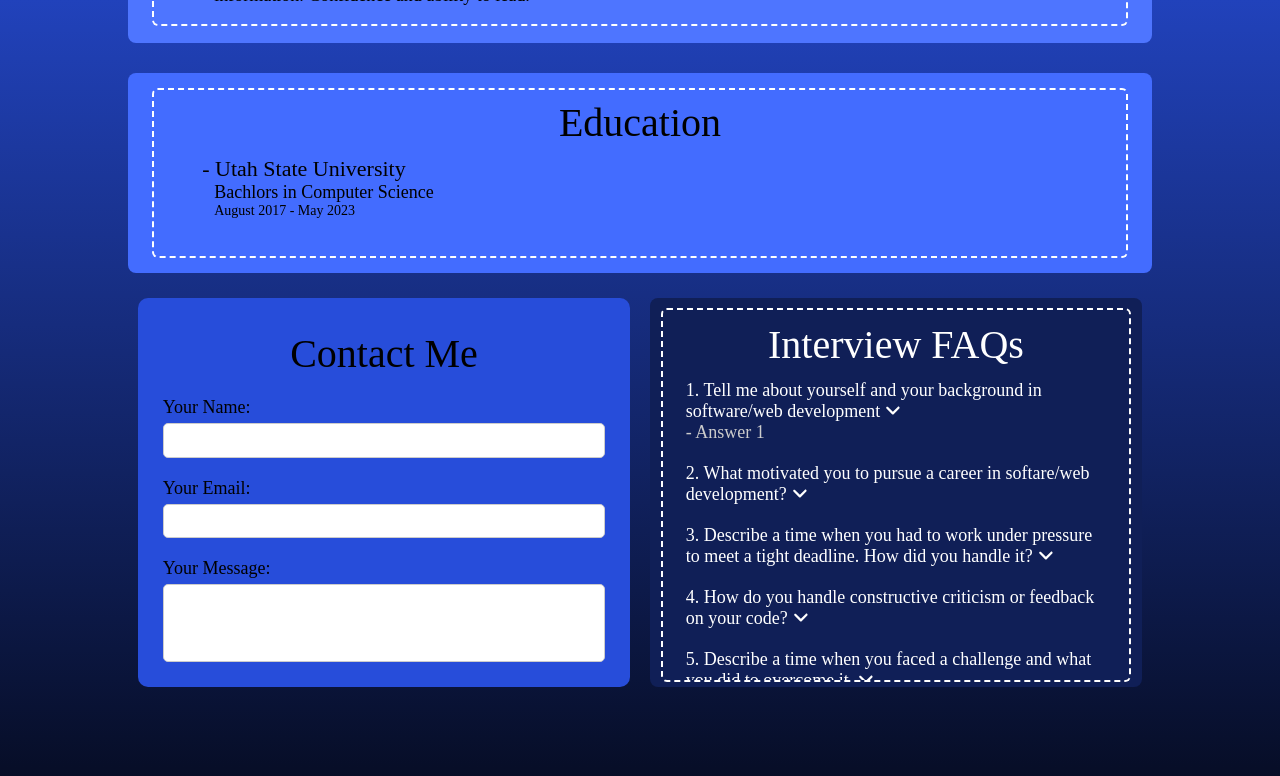
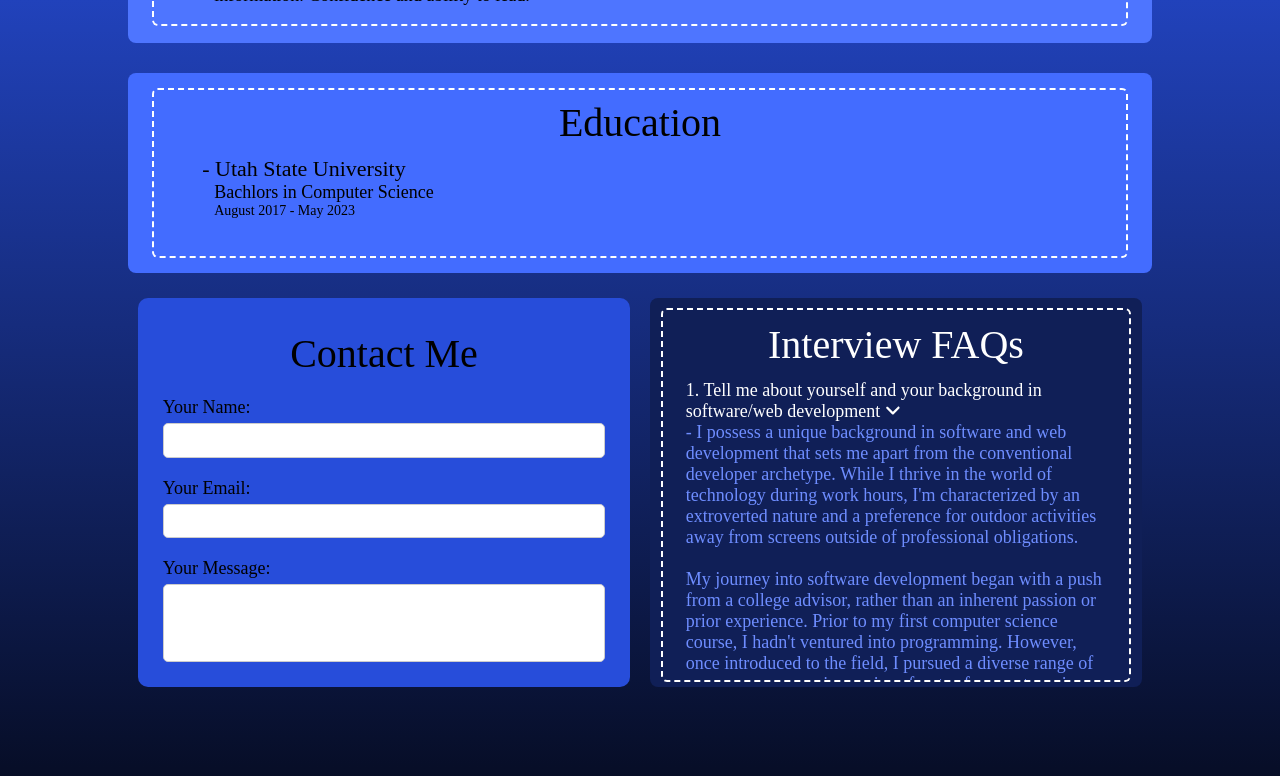
Before and after one commit to jennacioffi/personal-website, a React (Create React App) app: page / in a window 1280 px wide. Both pictures are taken after a click on the element 895 px from the left and 1936 px from the top of the page. Shown: the part 1536-2312 px from the top of the page. Built offline with nearby package versions, Linux system fonts and the light colour scheme.

Commit message:
InterviewFAQs
Entered answers in for interviewFAQs

```diff
--- a/src/App.js
+++ b/src/App.js
@@ -81,43 +81,45 @@ function App() {
   const interviewFAQs = [
     {
       question: '1. Tell me about yourself and your background in software/web development',
-      answer: '- Answer 1'
+      answer: '- I possess a unique background in software and web development that sets me apart from the conventional developer archetype. While I thrive in the world of technology during work hours, I\'m characterized by an extroverted nature and a preference for outdoor activities away from screens outside of professional obligations.\n\nMy journey into software development began with a push from a college advisor, rather than an inherent passion or prior experience. Prior to my first computer science course, I hadn\'t ventured into programming. However, once introduced to the field, I pursued a diverse range of courses encompassing various facets of computer science, including command line operations, system architecture, and web development.\n\nWhile I am not inclined towards generating original ideas independently, I do occasionally find myself creatively engaged in problem-solving within tech-related projects. My exposure to different programming languages and concepts, including an app development course and a particularly intriguing experience with C++, has broadened my understanding and fueled my enthusiasm for the field.\n\nWhat I particularly value in any professional setting is constructive criticism and open communication, which I believe are integral to personal and collective growth.'
     },
     {
       question: '2. What motivated you to pursue a career in softare/web development?',
-      answer: '- Answer 2'
+      answer: '- My passion for technology, coupled with a deep interest in psychology, has been a driving force behind my decision to pursue a career in software and web development. From a young age, I\'ve been captivated by the parallels between computers and life, finding immense utility in technology\'s ability to streamline tasks and enhance accessibility, such as using iPads and digital textbooks to ease academic burdens.\n\nWhile my college computer science courses didn\'t always resonate with me, witnessing the tangible results of my work coming to life has consistently provided a gratifying sense of accomplishment. Looking ahead, I am eager to further my education in psychology and channel my technical skills into creating impactful applications and websites aimed at addressing pressing societal issues, particularly in the realm of mental health. My overarching goal is to leverage technology as a catalyst for positive change and personal empowerment, driving forward progress for individuals and society as a whole.'
+
+
     },
     {
       question: '3. Describe a time when you had to work under pressure to meet a tight deadline. How did you handle it?',
-      answer: '- Answer 3'
+      answer: '- During my academic experience, I encountered several instances where I had to navigate tight deadlines, particularly with school assignments. Recognizing the importance of punctuality in the professional world, I made it a personal priority to stay ahead of my tasks and avoid the risk of falling behind.\n\nAlthough I didn\'t encounter stringent deadlines in my initial job role, I remained proactive in managing my workload to prevent any last-minute rushes. In the academic setting, I maintained open communication with my professors, especially during periods of adversity like chronic migraines. Whenever I sensed the onset of a migraine, I promptly informed my professors, expressed my apologies for any inconvenience caused, and proposed revised deadlines that accommodated my circumstances without compromising the quality of my work or inconveniencing them excessively.\n\nThis approach ensured that I fulfilled my commitments responsibly while maintaining a professional standard of work and communication.'
     },
     {
       question: '4. How do you handle constructive criticism or feedback on your code?',
-      answer: '- Answer 4'
+      answer: '- I approach constructive criticism and feedback on my code with an open mind and a growth-oriented mindset. Recognizing that I\'m still evolving in this field, I genuinely value code reviews as opportunities for learning and improvement. I welcome kind and constructive criticism, as it provides invaluable insights that contribute to my professional development. Viewing every feedback session as a learning experience, I strive to implement suggested improvements and refine my coding practices continuously.'
     },
     {
       question: '5. Describe a time when you faced a challenge and what you did to overcome it.',
-      answer: '- Answer 5'
+      answer: '- In navigating life\'s challenges, I adopt a methodical approach centered around pausing, analyzing, and adapting accordingly. When confronted with a challenge, I take a moment to pause and thoroughly analyze the situation. I identify the root cause, assess its potential impacts, and brainstorm potential solutions. This analysis involves questioning whether I possess the necessary skills to address the issue independently or if I require assistance.\n\nIf I determine that I may require assistance, I initially attempt to resolve the challenge on my own, allocating a reasonable timeframe to explore potential solutions. I prioritize efficiency and avoid unnecessary delays. Should I encounter difficulty in finding a resolution, I proactively seek assistance from colleagues or mentors.\n\nFor challenges that prove too complex or beyond my expertise, I acknowledge limitations and promptly seek alternative solutions. This may involve compiling a comprehensive overview of the challenge and engaging the expertise of individuals or resources better equipped to provide assistance, ensuring effective problem-solving and forward progress.'
     },
     {
       question: '6. Can you discuss a situation where you had to learn a new technology or programming language quickly? How did you approach it?',
-      answer: '- Answer 6'
+      answer: '- Early in my career, I encountered a scenario where I had to swiftly acquire proficiency in iOS and Android app development for a project aimed at supporting a non-profit foundation\'s breast cancer awareness initiative. Despite lacking prior experience in app development, I was determined to meet the client\'s expectations and deliver impactful results.\n\nTo expedite my learning process, I leveraged online learning platforms such as Codecademy and YouTube, focusing on mastering the necessary programming languages. Additionally, I received guidance from the development lead, who provided clear direction on key areas to prioritize.\n\nThrough dedicated self-study and mentorship, I rapidly acquired the requisite skills, enabling me to contribute effectively to the project. Subsequently, my newfound expertise proved valuable when we secured a project with MIT, where I assisted the tech lead in optimizing the app deployment process for their digital wallet solution.\n\nThis experience underscored the effectiveness of proactive learning and collaboration in adapting to new technologies and fulfilling project requirements efficiently.'
     },
     {
       question: '7. Describe a time when you had a disagreement with a team member during a project. How did you handle it?',
-      answer: '- Answer 7'
+      answer: '- Throughout my career, I\'ve encountered differing perspectives and occasional disagreements with team members. Embracing the diversity of backgrounds and experiences within a team, I prioritize fostering understanding and collaboration.\n\nIn one instance, I found myself at odds with a colleague regarding our approaches to problem-solving. Despite the discord, I maintained a composed demeanor and advocated for a brief period of reflection to de-escalate tensions. This allowed both parties to regroup and revisit the discussion with a calmer mindset.\n\nPreferring resolution over conflict, I actively seek to understand others\' viewpoints and remain receptive to alternative approaches, provided they align with the project\'s objectives. By fostering open communication and demonstrating flexibility, I\'ve successfully mitigated conflicts and fostered constructive collaboration among team members.'
     },
     {
       question: '8. How do you prioritize tasks and manage your time effectively when working on multiple projects or deadlines?',
-      answer: '- Answer 8'
+      answer: '- I prioritize tasks by using task management tools to organize them from highest to lowest priority. While I\'m still exploring the best software for this purpose, I\'ve found success with tools like the Reminders app and calendar app on Apple products. Each morning, I create a strategic plan of action, ensuring that essential tasks are completed first while allowing flexibility for tasks that can be tackled later if time permits.'
     },
     {
       question: '9. How do you approach documentation in your projects?',
-      answer: '- Answer 9'
+      answer: '- Documentation is integral to my project approach, underscored by professional experience. While teaching a freshman CS course at USU as a student, I learned firsthand the importance of documentation through practical application in coursework. Upon entering the professional realm after graduation, I encountered challenges with poorly documented projects, realizing the significant impact on team productivity and collaboration. Confronted with an undocumented app development project, I invested additional time to decipher its complexities and promptly authored comprehensive documentation, alleviating team setbacks and facilitating smoother collaboration. Subsequently, my colleagues consistently sought my documentation expertise, recognizing its value in navigating projects efficiently.'
     },
     {
       question: '10. What do you enjoy most about software/web development, and what do you find most challenging?',
-      answer: '- Answer 10'
+      answer: '- The most challenging aspect of software/web development for me is grappling with poorly written documentation, which often lacks clarity and coherence. As a developer who prioritizes user-centric thinking, bridging the gap between everyday visualization and the technical intricacies of documentation can be daunting. To address this challenge, I focus on crafting clear and understandable documentation, seeking feedback to ensure its accessibility. Despite these hurdles, the most enjoyable aspect of software/web development lies in witnessing the transformation of ideas into tangible solutions. The satisfaction derived from seeing projects evolve from concept to reality, coupled with the continuous learning experience, remains immensely rewarding.'
     },
   ]
 
--- a/src/components/Card/InterviewFAQsCard/interview_faqs_card.js
+++ b/src/components/Card/InterviewFAQsCard/interview_faqs_card.js
@@ -18,6 +18,10 @@ export default function InterviewFAQsCard({ title, bulletPoints, color }) {
     }
   };
 
+  const collapseAnswer = () => {
+    setExpandedIndex(null); // Collapse the answer when clicked directly
+  };
+
   const bulletPointItems = bulletPoints.map((item, index) => (
     <div key={index} style={styles.bulletPointItemsContainer}>
       <div style={styles.question} onClick={() => toggleAnswer(index)}>
@@ -25,7 +29,7 @@ export default function InterviewFAQsCard({ title, bulletPoints, color }) {
         <FontAwesomeIcon icon={faAngleDown} style={styles.arrowIcon} />
       </div>
       {expandedIndex === index && item.answer && (
-        <div style={styles.answer}>{item.answer}</div>
+        <div style={styles.answer}onClick={collapseAnswer}>{item.answer}</div>
       )}
     </div>
   ));
--- a/src/components/Card/InterviewFAQsCard/interview_faqs_card.styles.js
+++ b/src/components/Card/InterviewFAQsCard/interview_faqs_card.styles.js
@@ -50,8 +50,9 @@ const styles = {
     fontSize: '18px',
   },
   answer: {
-    color: colors.lightGrey,
+    color: colors.azureBlue,
     fontSize: '18px',
+    whiteSpace: 'pre-line',
   },
   arrowIcon: {
     marginLeft: '5px',
```
